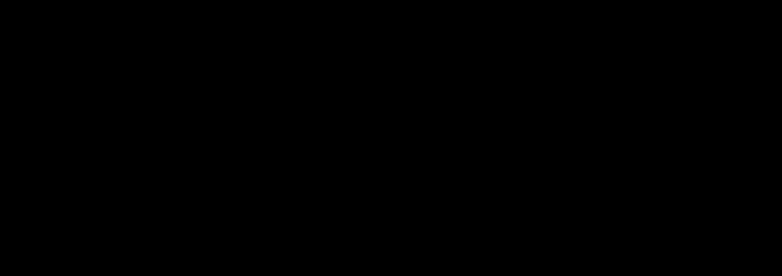
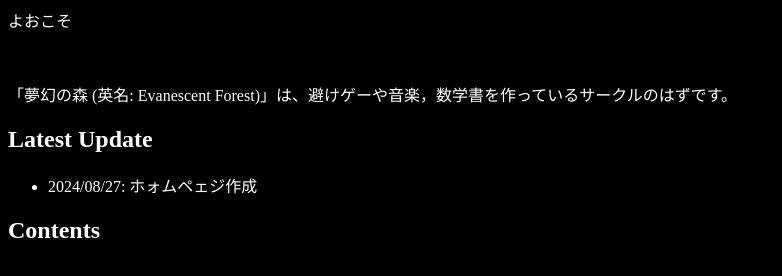
Before and after one commit to Evanescent-Forest/Evanescent-Forest.github.io, a plain HTML site: page index.html in a window 1280 px wide. Shown: the whole page, without its empty margins (0-782 px from the left). Drawn offline with nearby package versions, Linux system fonts and the light colour scheme.

Commit message:
Update index.html

```diff
--- a/index.html
+++ b/index.html
@@ -2,13 +2,15 @@
   <head>
     <title>夢幻の森</title>
     <meta charset="UTF-8">
-    <style>
-      .Nenpyo{
-        text-align: left;
-      }
-    </style>
     <script id="MathJax-script" async src="https://cdn.jsdelivr.net/npm/mathjax@3/es5/tex-mml-chtml.js"></script>
   </head>
   <body style="background-color:#000000">
+    <p style="color:#ffffff">よおこそ</p><br>
+    <p style="color:#ffffff">「夢幻の森 (英名: Evanescent Forest)」は、避けゲーや音楽，数学書を作っているサークルのはずです。</p>
+    <h2 style="color:#ffffff">Latest Update</h2>
+    <ul style="color:#ffffff">
+      <li>2024/08/27: ホォムペェジ作成</li>
+    </ul>
+    <h2 style="color:#ffffff">Contents</h2>
   </body>
 </html>
```
